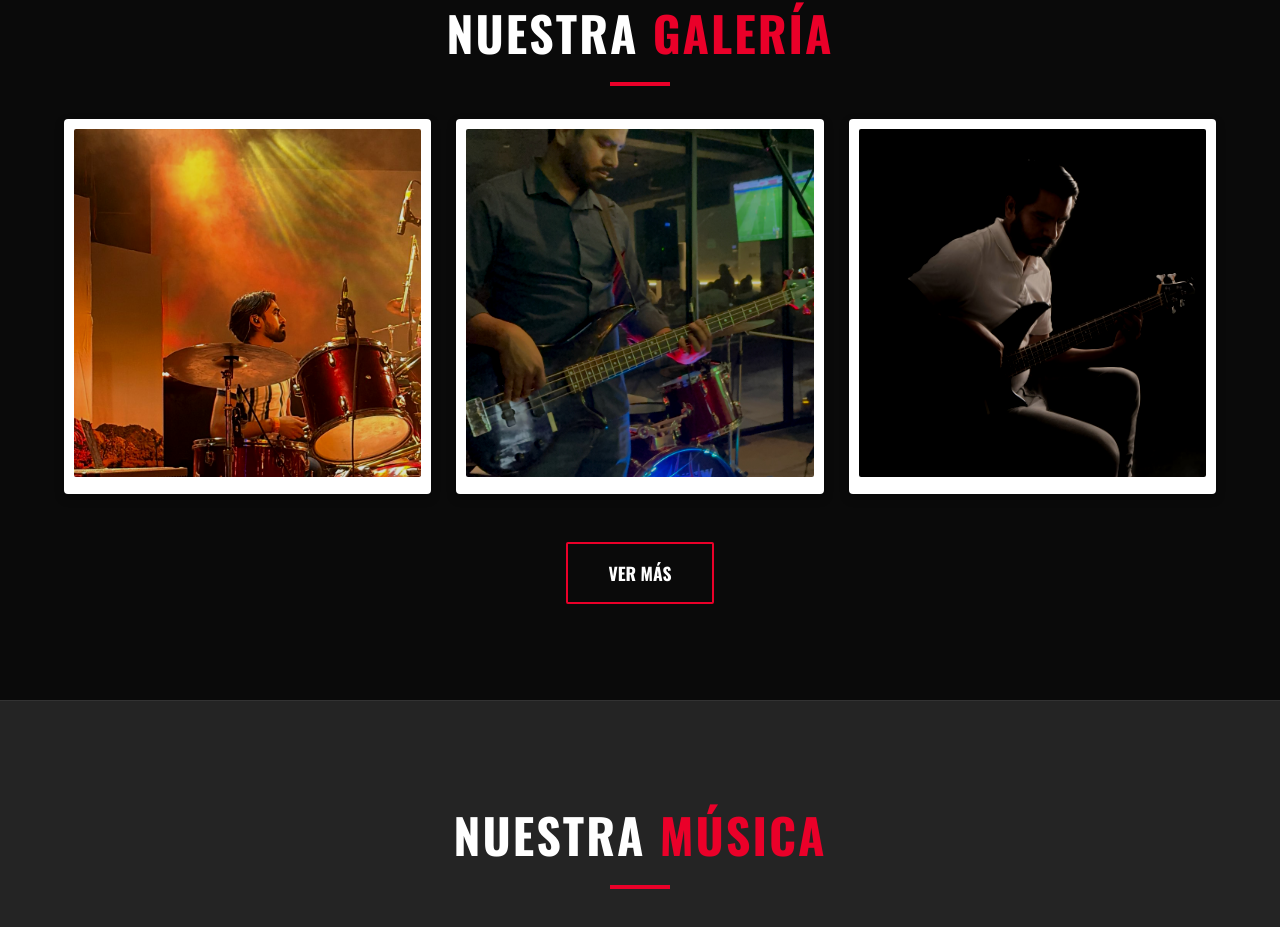
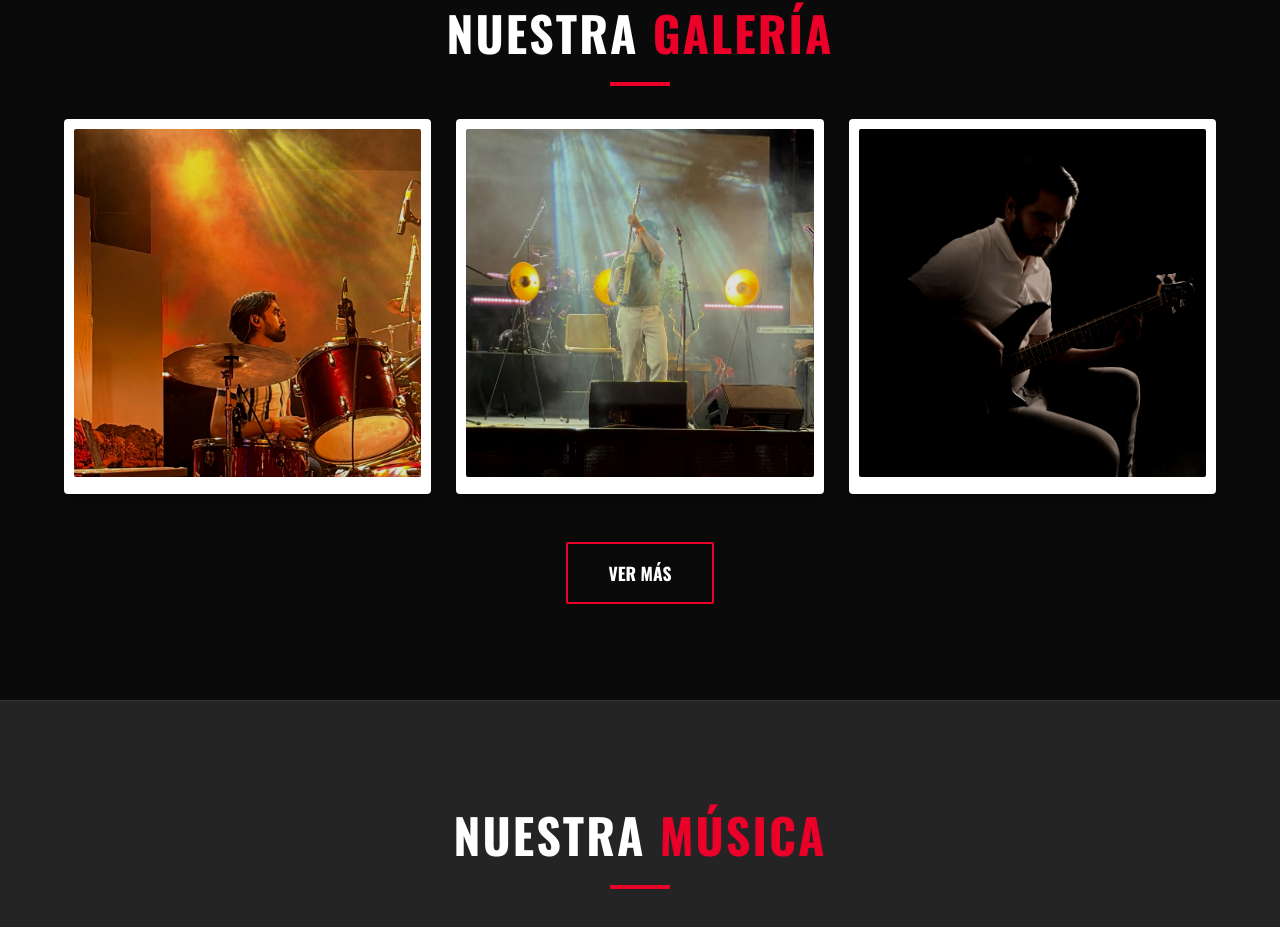
Before and after one commit to Pedro-guzman/soundcheck, a React (Vite) app: page / in a window 1280 px wide. Shown: the part 3695-4622 px from the top of the page. Built offline with nearby package versions, Linux system fonts and the light colour scheme.

Commit message:
actualizacion foto galeria

```diff
--- a/src/components/PhotoGallery.jsx
+++ b/src/components/PhotoGallery.jsx
@@ -6,7 +6,7 @@ const PhotoGallery = () => {
 
   const photos = [
     '/images/frank_bateria2.jpeg',
-    '/images/eduardo_bajo.JPG',
+    '/images/foto9.jpeg',
     '/images/bajo2.jpeg',
     '/images/pedro_guitarra.jpeg',
     '/images/bajo1.jpeg',
@@ -22,7 +22,6 @@ const PhotoGallery = () => {
     '/images/foto6.jpeg',
     '/images/foto7.jpeg',
     '/images/foto8.jpeg',
-    '/images/foto9.jpeg',
     '/images/foto10.jpeg',
     '/images/foto11.jpeg',
     '/images/foto12.jpeg',
```
